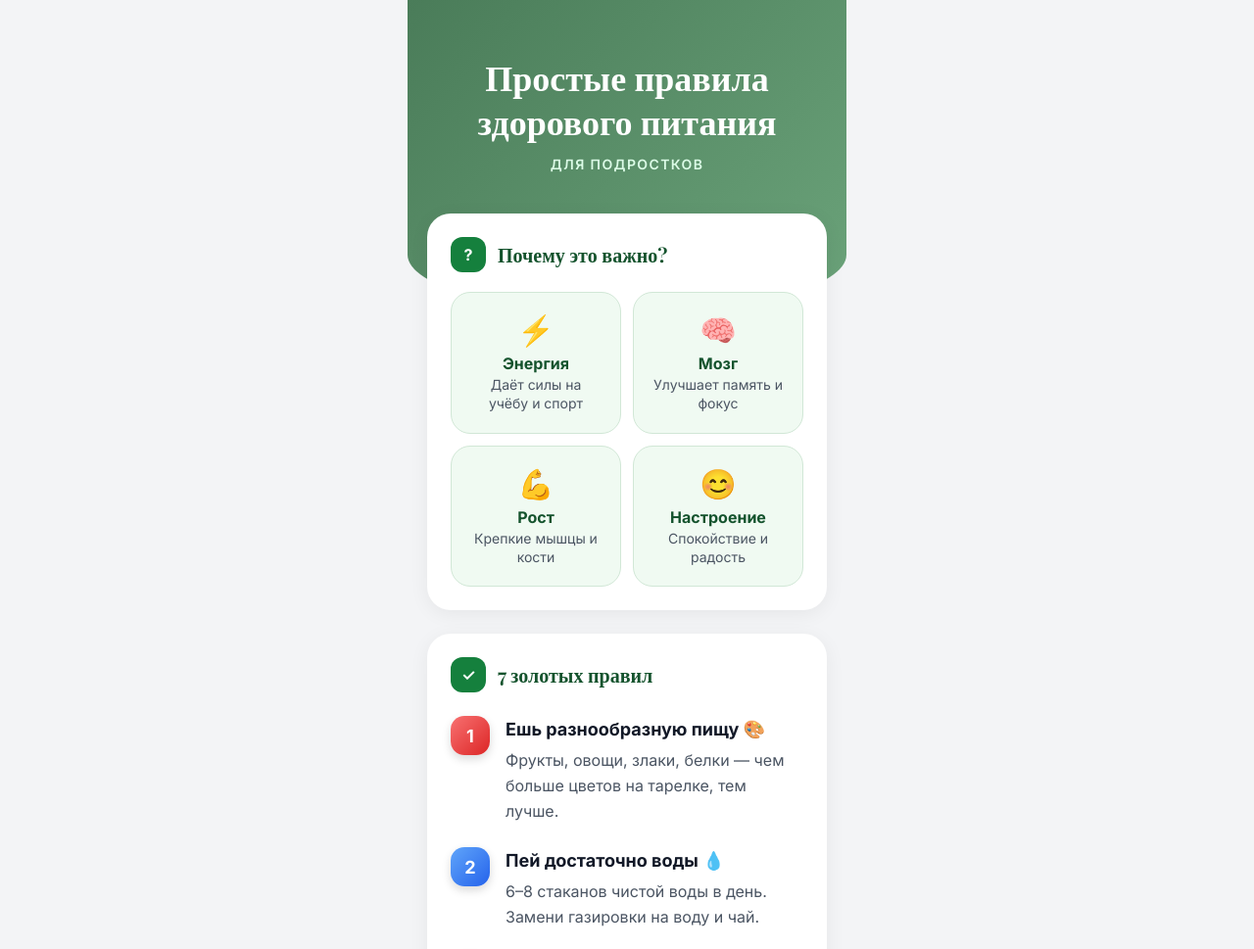
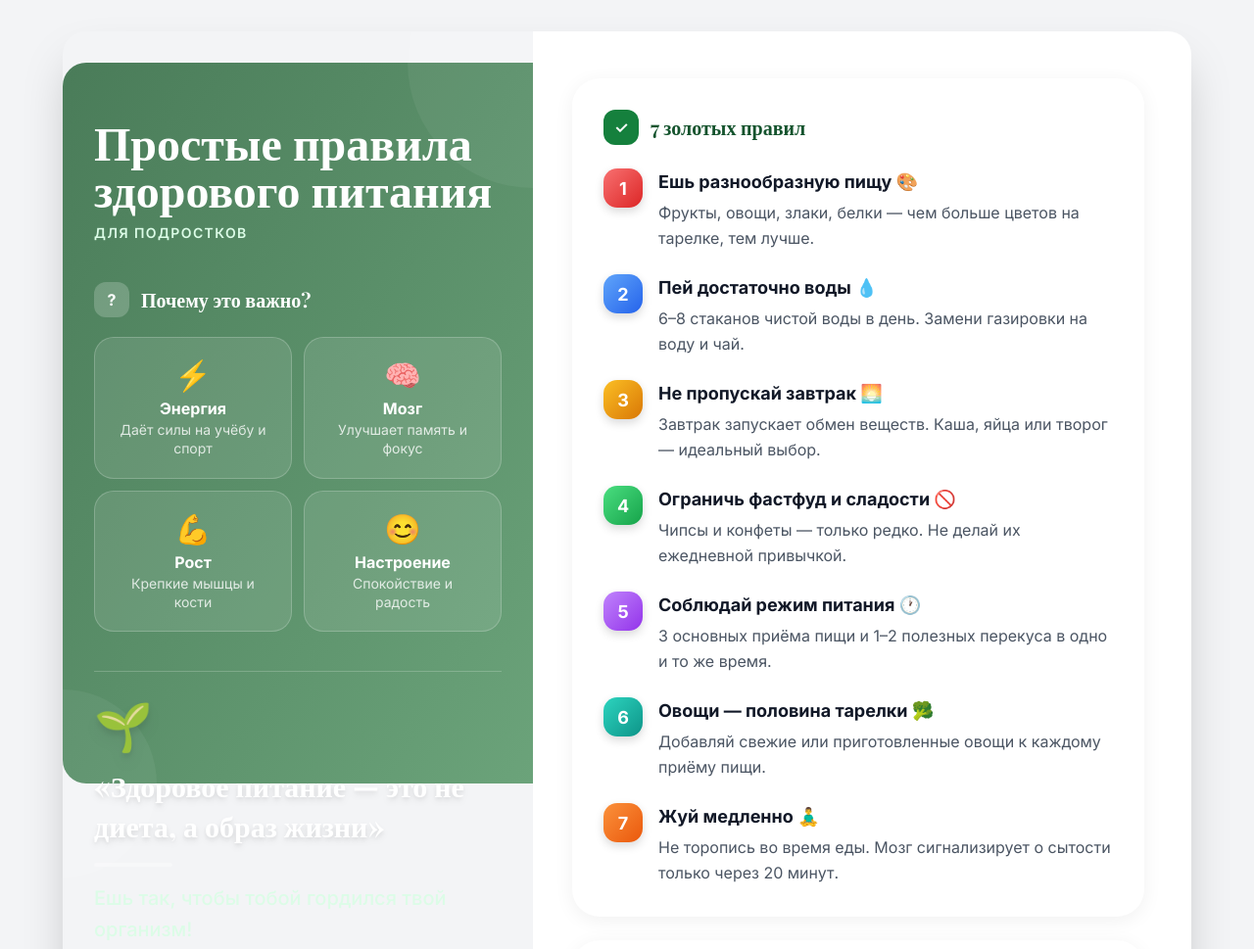
Before and after one commit to raezualways/my-brochure, a plain HTML site: page index.html in a window 1280 px wide. Shown: the top 969 px of the page at 98% size. Drawn offline with nearby package versions, Linux system fonts and the light colour scheme.

Commit message:
Update index.html

```diff
--- a/index.html
+++ b/index.html
@@ -17,7 +17,7 @@
 
   .font-display { font-family: 'Playfair Display', serif; }
 
-  /* Волна сверху */
+  /* Мобильная волна (скрывается на ПК) */
   .top-wave {
     position: absolute; top: 0; left: 0; right: 0;
     height: 320px;
@@ -35,6 +35,10 @@
     box-shadow: 0 4px 20px rgba(0,0,0,0.06);
     margin-bottom: 24px;
   }
+  /* На ПК карточки чуть просторнее */
+  @media (min-width: 768px) {
+    .card { padding: 32px; border-radius: 28px; }
+  }
 
   .why-card {
     background: #f0faf2; border: 1px solid #d1e7d6;
@@ -42,6 +46,17 @@
     transition: transform 0.2s;
   }
   .why-card:active { transform: scale(0.97); }
+
+  /* Для ПК варианта (прозрачные карточки на зеленом фоне) */
+  @media (min-width: 768px) {
+    .why-card {
+      background: rgba(255,255,255,0.1);
+      border-color: rgba(255,255,255,0.2);
+      color: white;
+    }
+    .why-card p.text-gray-600 { color: rgba(255,255,255,0.8) !important; }
+    .why-card p.text-green-900 { color: white !important; }
+  }
 
   .rule-item {
     display: flex; align-items: flex-start; gap: 16px; margin-bottom: 24px;
@@ -60,8 +75,8 @@
     border: 1px solid #e5e7eb; display: flex; align-items: center; gap: 14px;
   }
 
-  /* Новый красивый финал */
-  .finale-section {
+  /* Мобильный финал (скрывается на ПК) */
+  .finale-mobile {
     background: linear-gradient(160deg, #3a6b48 0%, #4a7c59 40%, #6ba37a 100%);
     border-top-left-radius: 40px;
     border-top-right-radius: 40px;
@@ -69,52 +84,39 @@
     margin-top: 16px;
     box-shadow: 0 -10px 40px rgba(74, 124, 89, 0.2);
     text-align: center;
-    position: relative;
-    overflow: hidden;
-  }
-  .finale-section::before {
-    content: '';
-    position: absolute;
-    width: 200px; height: 200px;
-    background: rgba(255,255,255,0.05);
-    border-radius: 50%;
-    top: -60px; right: -40px;
-  }
-  .finale-section::after {
-    content: '';
-    position: absolute;
-    width: 150px; height: 150px;
-    background: rgba(255,255,255,0.05);
-    border-radius: 50%;
-    bottom: -40px; left: -30px;
   }
 </style>
 </head>
 <body>
 
-<div class="relative max-w-md mx-auto min-h-screen pb-0">
+<!-- ОБОЛОЧКА: На ПК это два столбца, на телефоне - один -->
+<div class="flex flex-col md:flex-row max-w-6xl mx-auto md:min-h-screen md:my-8 md:mx-auto md:rounded-3xl md:shadow-2xl md:overflow-hidden">
 
-  <!-- Декоративная волна -->
-  <div class="top-wave"></div>
+  <!-- ЛЕВАЯ ПАНЕЛЬ (на ПК закреплена слева, на телефоне это верхушка) -->
+  <div class="relative w-full md:w-5/12 bg-gradient-to-br from-[#4a7c59] to-[#6ba37a] p-8 pt-14 pb-12 md:sticky md:top-8 md:h-[calc(100vh-4rem)] md:flex md:flex-col md:justify-between md:rounded-l-3xl">
 
-  <!-- Контент -->
-  <div class="relative z-10 px-5 pt-14">
+    <!-- Декор для ПК (полупрозрачные круги) -->
+    <div class="hidden md:block absolute top-0 right-0 w-64 h-64 bg-white/5 rounded-full -mr-32 -mt-32"></div>
+    <div class="hidden md:block absolute bottom-0 left-0 w-48 h-48 bg-white/5 rounded-full -ml-24 -mb-24"></div>
 
-    <!-- ШАПКА -->
-    <div class="text-center mb-10">
-      <h1 class="font-display text-white text-4xl font-bold leading-tight mb-3">
+    <!-- Мобильная волна (видна только на телефоне) -->
+    <div class="top-wave md:hidden"></div>
+
+    <!-- Шапка -->
+    <div class="relative z-10 text-center md:text-left mb-10">
+      <h1 class="font-display text-white text-4xl md:text-5xl font-bold leading-tight mb-3">
         Простые правила здорового питания
       </h1>
       <p class="text-green-100 text-sm font-semibold tracking-widest uppercase">для подростков</p>
     </div>
 
-    <!-- БЛОК 1: Почему это важно? -->
-    <div class="card">
-      <div class="flex items-center gap-3 mb-5">
-        <div class="w-9 h-9 rounded-xl bg-green-700 flex items-center justify-center">
+    <!-- Блок "Почему это важно?" -->
+    <div class="relative z-10">
+      <div class="flex items-center gap-3 mb-5 justify-center md:justify-start">
+        <div class="w-9 h-9 rounded-xl bg-white/20 flex items-center justify-center">
           <span class="text-white text-base font-bold">?</span>
         </div>
-        <h2 class="font-display text-green-900 text-xl font-bold">Почему это важно?</h2>
+        <h2 class="font-display text-white text-xl font-bold">Почему это важно?</h2>
       </div>
 
       <div class="grid grid-cols-2 gap-3">
@@ -140,6 +142,25 @@
         </div>
       </div>
     </div>
+
+    <!-- Финальная цитата (На ПК она тут, на телефоне скрыта) -->
+    <div class="relative z-10 mt-10 hidden md:block border-t border-white/20 pt-8">
+      <span class="text-5xl mb-4 block drop-shadow-lg">🌱</span>
+      <h2 class="font-display text-white text-3xl font-bold leading-snug mb-4 drop-shadow-md">
+        «Здоровое питание — это не диета, а образ жизни»
+      </h2>
+      <div class="w-20 h-1 bg-white/30 rounded-full mb-4 md:ml-0 mx-auto"></div>
+      <p class="text-green-100 text-xl font-medium leading-relaxed">
+        Ешь так, чтобы тобой гордился твой организм!
+      </p>
+    </div>
+  </div>
+
+  <!-- ПРАВАЯ ПАНЕЛЬ (Контент: правила и замены) -->
+  <div class="w-full md:w-7/12 p-5 pt-6 pb-0 md:p-12 md:pl-10 bg-gray-50 md:bg-white relative z-10">
+
+    <!-- На телефоне нужен отступ сверху из-за волны, на ПК нет -->
+    <div class="mt-72 md:mt-0">
 
       <!-- БЛОК 2: 7 правил -->
       <div class="card">
@@ -248,11 +269,9 @@
           </div>
         </div>
       </div>
-  </div>
 
-  <!-- БЛОК 4: Новый красивый финал -->
-  <div class="finale-section">
-    <div class="relative z-10">
+      <!-- Финальная цитата (Только для мобильных, на ПК она в левом столбце) -->
+      <div class="finale-mobile md:hidden">
         <span class="text-6xl mb-6 block drop-shadow-lg">🌱</span>
         <h2 class="font-display text-white text-3xl font-bold leading-snug mb-6 drop-shadow-md">
           «Здоровое питание — это не диета, а образ жизни»
@@ -262,6 +281,9 @@
           Ешь так, чтобы тобой гордился твой организм!
         </p>
       </div>
+
+      <div class="h-6 md:h-0"></div>
+    </div>
   </div>
 
 </div>
```
Lines whose indentation alone changed are shown as unchanged.
